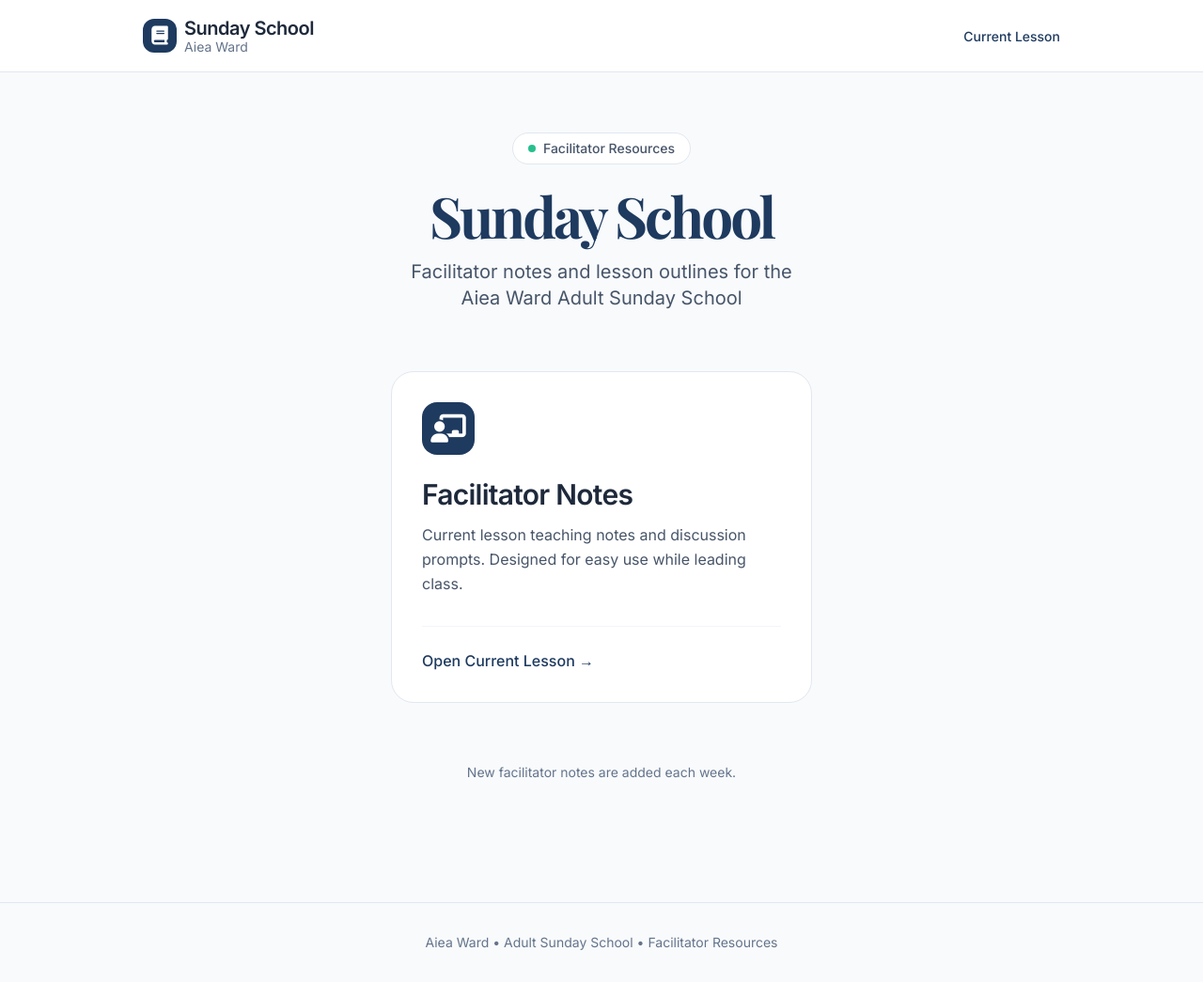
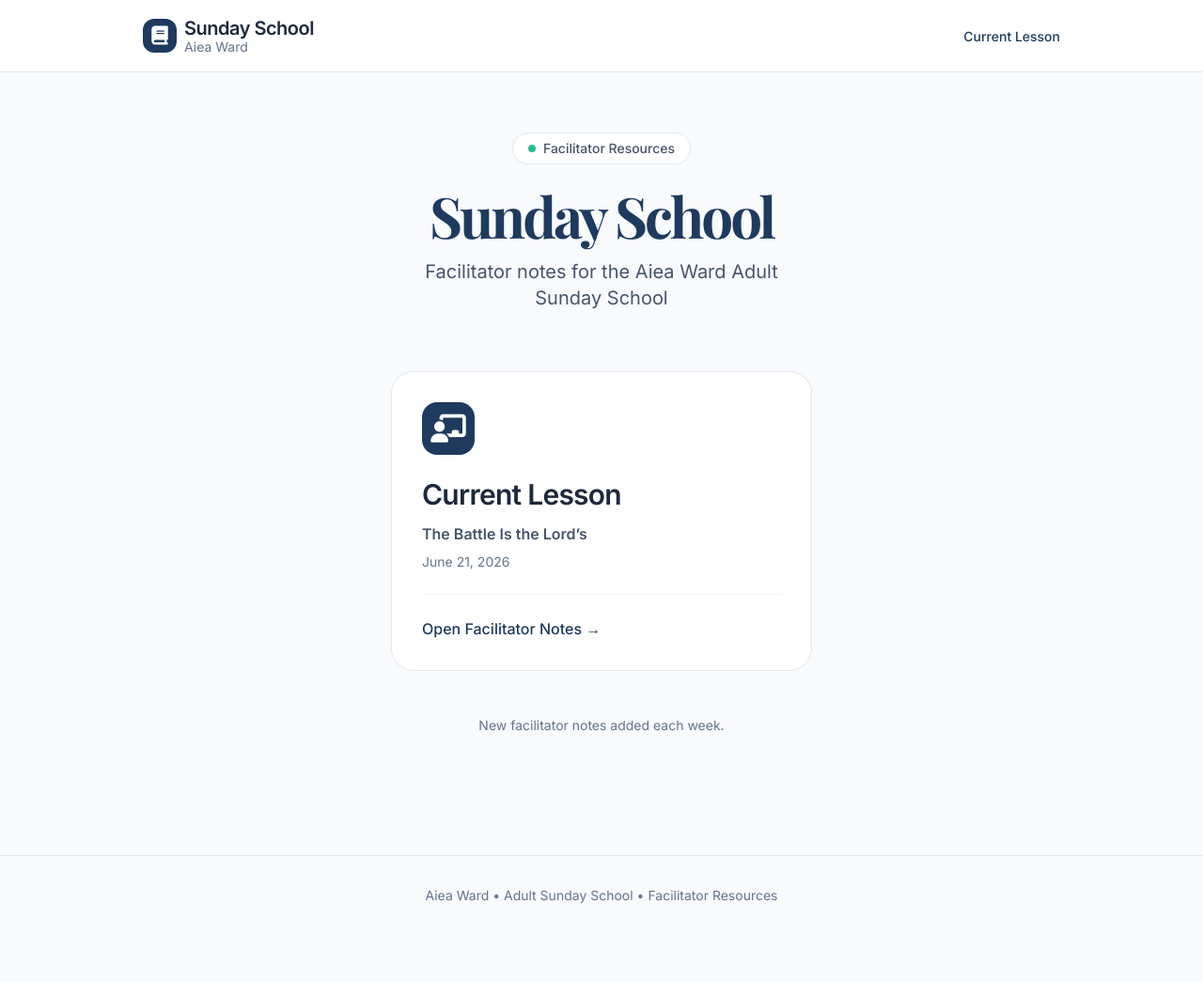
Before and after one commit to DavisImpact/sundayschool-lessons, a Jekyll site: the page built from index.md, in a window 1280 px wide and 1045 px high. Shown: the whole window at 94% size. Built offline with Jekyll 4.4.1, drawn with Linux system fonts in a browser that asks for light colours; nearby versions of some CDN libraries.

Commit message:
Fully migrate to Jekyll: Convert facilitator to Markdown, improve weekly lesson structure, remove student page references

```diff
--- a/index.md
+++ b/index.md
@@ -4,7 +4,6 @@ title: Home
 ---
 
 <div class="max-w-5xl mx-auto px-6 py-16">
-  <!-- Header -->
   <div class="text-center mb-16">
     <div class="inline-flex items-center gap-x-2 px-4 py-1.5 bg-white rounded-full border border-slate-200 mb-6">
       <div class="w-2 h-2 bg-emerald-500 rounded-full animate-pulse"></div>
@@ -12,28 +11,26 @@ title: Home
     </div>
 
     <h1 class="text-6xl font-bold tracking-tighter heading-serif text-[#1e3a5f] mb-4">Sunday School</h1>
-    <p class="text-xl text-slate-600 max-w-md mx-auto">Facilitator notes and lesson outlines for the Aiea Ward Adult Sunday School</p>
+    <p class="text-xl text-slate-600 max-w-md mx-auto">Facilitator notes for the Aiea Ward Adult Sunday School</p>
   </div>
 
-  <!-- Facilitator Card -->
   <div class="max-w-md mx-auto">
-    <a href="{{ site.baseurl }}/facilitator.html" class="group block bg-white border border-slate-200 rounded-3xl p-8 hover:border-amber-200 transition-all">
+    <a href="{{ site.baseurl }}/facilitator/2026-06-21" class="group block bg-white border border-slate-200 rounded-3xl p-8 hover:border-amber-200">
       <div>
-        <div class="w-14 h-14 bg-[#1e3a5f] rounded-2xl flex items-center justify-center mb-6 group-hover:bg-[#162d4a] transition-colors">
+        <div class="w-14 h-14 bg-[#1e3a5f] rounded-2xl flex items-center justify-center mb-6">
           <i class="fa-solid fa-chalkboard-teacher text-white text-3xl"></i>
         </div>
-
-        <h2 class="text-3xl font-semibold tracking-tight mb-3">Facilitator Notes</h2>
-        <p class="text-slate-600 leading-relaxed mb-8">Current lesson teaching notes and discussion prompts. Designed for easy use while leading class.</p>
+        <h2 class="text-3xl font-semibold tracking-tight mb-3">Current Lesson</h2>
+        <p class="text-slate-600 mb-2"><strong>The Battle Is the Lord’s</strong></p>
+        <p class="text-sm text-slate-500">June 21, 2026</p>
       </div>
-
-      <div class="flex items-center justify-between pt-6 border-t border-slate-100">
-        <span class="font-medium text-[#1e3a5f] group-hover:text-[#162d4a] transition-colors">Open Current Lesson →</span>
+      <div class="pt-6 border-t border-slate-100 mt-6">
+        <span class="font-medium text-[#1e3a5f] group-hover:text-[#162d4a]">Open Facilitator Notes →</span>
       </div>
     </a>
   </div>
 
-  <div class="text-center mt-16 text-sm text-slate-500">
-    <p>New facilitator notes are added each week.</p>
+  <div class="text-center mt-12 text-sm text-slate-500">
+    <p>New facilitator notes added each week.</p>
   </div>
 </div>
```
Also changed, not shown: facilitator/2026-06-21.md (added, +138 -0 lines), README.md.
